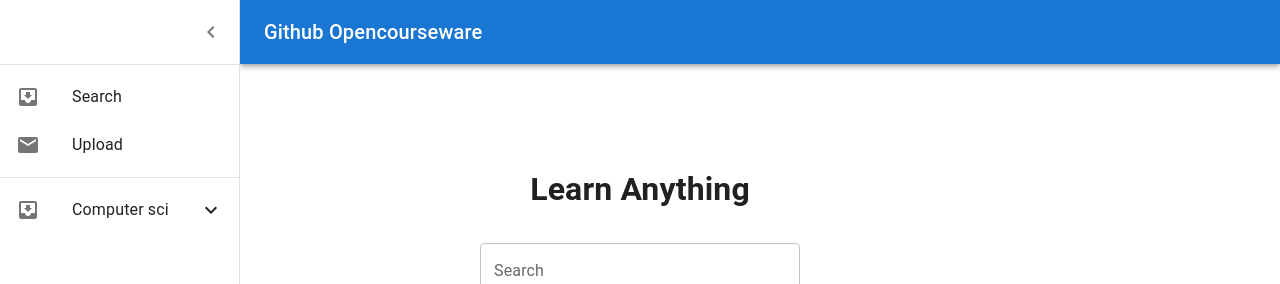
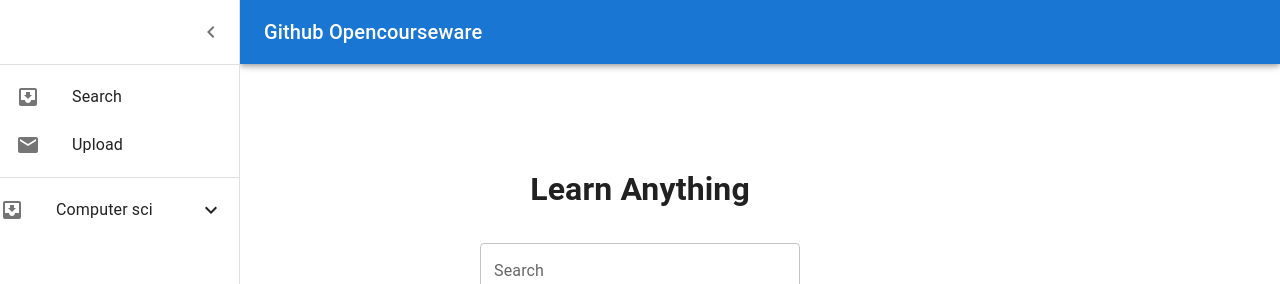
Before and after one commit to myfatemi04/cactus-courseware-frontend, a React (Create React App) app: page / in a window 1280 px wide. Both pictures are taken after a click on the button "open drawer". Shown: the top 284 px of the page. Built offline with nearby package versions, Linux system fonts and the light colour scheme; the HTML template or start-up script is replaced by a standard one.

Commit message:
indenting

```diff
--- a/src/components/Drawer.tsx
+++ b/src/components/Drawer.tsx
@@ -97,18 +97,18 @@
 
 }
 */
-function ExpandableListItem(props : {title : string, childs : Tree[]}){
+function ExpandableListItem(props : {title : string, childs : Tree[], depth : number}){
   const [openCollapse, setOpenCollapse] = React.useState(false);
   let sections : ReactNode[] = [];
   for (let item of props.childs){
-    sections.push(<ExpandableListItem title={item['title']} childs={item['children']}></ExpandableListItem>)
+    sections.push(<ExpandableListItem title={item['title']} childs={item['children']} depth={props.depth+1}></ExpandableListItem>)
   }
   function handleOpenSettings(){
     setOpenCollapse(!openCollapse);
   }
   return(
       <div>
-        <ListItem button onClick={handleOpenSettings}>
+        <ListItem button onClick={handleOpenSettings} sx={{ pl : props.depth*2 }}>
           <ListItemIcon>
             <InboxIcon />
           </ListItemIcon>
@@ -133,7 +133,7 @@
   let ctx;
   let sections : ReactNode[] = []
   for (let item of outline){
-    sections.push(<ExpandableListItem title={item['title']} childs={item['children']}></ExpandableListItem>)
+    sections.push(<ExpandableListItem title={item['title']} childs={item['children']} depth={0}></ExpandableListItem>)
   }
   const {courses} = ctx= React.useContext(CourseContext);
   console.log("These are the courses: ")
```
